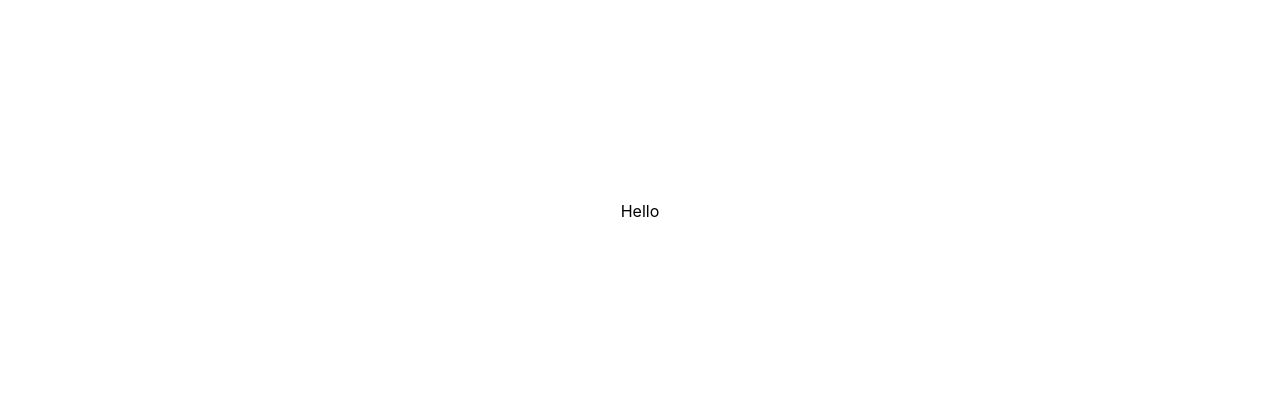
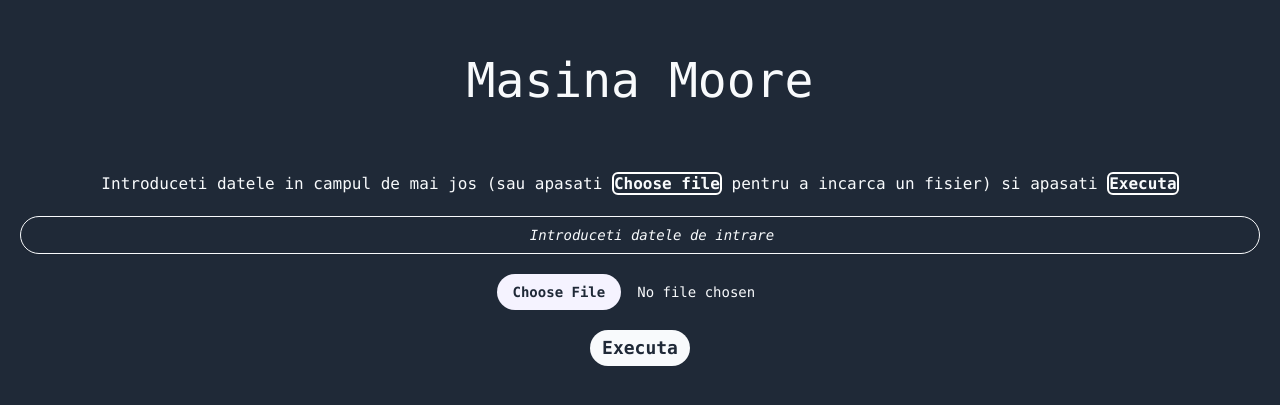
Before and after one commit to miutamihai/electron-moore-machine, a React (Create React App) app: page / in a window 1280 px wide. Shown: the part 189-594 px from the top of the page. Built offline with nearby package versions, Linux system fonts and the light colour scheme.

Commit message:
[main] Add first page

```diff
--- a/src/App.js
+++ b/src/App.js
@@ -1,3 +1,20 @@
-export const App = () => <div className={'flex h-screen w-screen items-center justify-center'}>
-  <h1>Hello</h1>
+export const App = () => <div
+    className={ 'flex h-screen w-screen flex-col items-center justify-center bg-gray-800 space-y-5 px-5' }>
+    <h1 className={ 'text-5xl text-slate-50 font-mono mb-12' }>Masina Moore</h1>
+    <p className={ 'text-slate-50 text-base font-mono' }>Introduceti datele in campul de mai jos (sau apasati <span
+        className={ 'font-bold border-white border-2 rounded-md' }>Choose file</span> pentru a
+        incarca un fisier) si apasati <span className={ 'font-bold border-white border-2 rounded-md' }>Executa</span>
+    </p>
+    <input
+        class="placeholder:italic placeholder:text-slate-50 placeholder:text-center placeholder:font-mono placeholder:text-md bg-gray-800 w-full border border-slate-50 rounded-full py-2 pl-9 pr-3 shadow-sm focus:outline-none focus:border-sky-500 focus:ring-sky-500 focus:ring-1 sm:text-sm"
+        placeholder="Introduceti datele de intrare" type="text" name="input"/>
+    <input type="file" className="block text-sm text-slate-50 font-mono
+      file:mr-4 file:py-2 file:px-4
+      file:rounded-full file:border-0
+      file:text-sm file:font-semibold
+      file:bg-violet-50 file:text-gray-800
+      hover:file:bg-violet-100 file:font-mono
+    "/>
+    <button className={ 'font-mono rounded-full bg-slate-50 text-gray-800 text-lg px-3 py-1 font-semibold' }>Executa
+    </button>
 </div>
```
